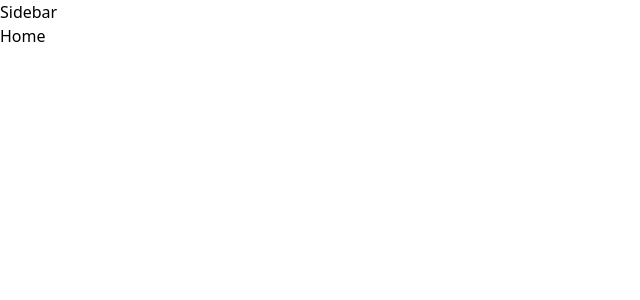
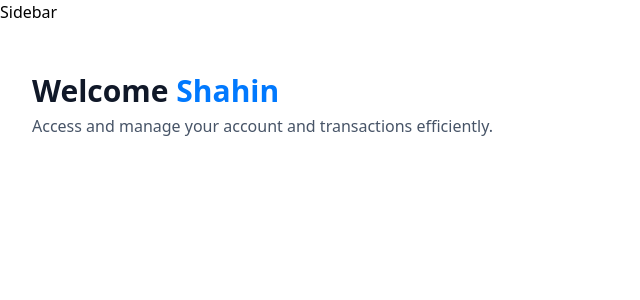
Before and after one commit to ShahinurAlamBhuiyan/Bank-Horizon, a Next.js app: page / in a window 1280 px wide. Shown: the top 300 px of the page, without its empty margins (0-640 px from the left). Built offline with nearby package versions, Linux system fonts and the light colour scheme.

Commit message:
design headerBox component

```diff
--- a/app/(root)/page.tsx
+++ b/app/(root)/page.tsx
@@ -1,8 +1,21 @@
+import HeaderBox from '@/components/HeaderBox'
 import React from 'react'
 
 const Home = () => {
+  const loggedIn = { firstName: 'Shahin' }
   return (
-    <div>Home</div>
+    <section className='home'>
+      <div className='home-content'>
+        <header className='home-header'>
+          <HeaderBox
+            type="greeting"
+            title="Welcome"
+            user={loggedIn?.firstName || 'Guest'}
+            subtext="Access and manage your account and transactions efficiently."
+          />
+        </header>
+      </div>
+    </section>
   )
 }
 
--- /dev/null
+++ b/components/HeaderBox.tsx
@@ -0,0 +1,21 @@
+import React from 'react'
+
+const HeaderBox = ({ type = "title", title, subtext, user }: HeaderBoxProps) => {
+    return (
+        <div className='header-box'>
+            <h1 className='header-box-title'>
+                {title}
+                {type === 'greeting' &&
+                    (
+                        <span className='text-bankGradient'>
+                            &nbsp;{user}
+                        </span>
+                    )
+                }
+            </h1>
+            <p className='header-box-subtext'>{subtext}</p>
+        </div>
+    )
+}
+
+export default HeaderBox
--- /dev/null
+++ b/components/ui/button.tsx
@@ -0,0 +1,56 @@
+import * as React from "react"
+import { Slot } from "@radix-ui/react-slot"
+import { cva, type VariantProps } from "class-variance-authority"
+
+import { cn } from "@/lib/utils"
+
+const buttonVariants = cva(
+  "inline-flex items-center justify-center whitespace-nowrap rounded-md text-sm font-medium ring-offset-background transition-colors focus-visible:outline-none focus-visible:ring-2 focus-visible:ring-ring focus-visible:ring-offset-2 disabled:pointer-events-none disabled:opacity-50",
+  {
+    variants: {
+      variant: {
+        default: "bg-primary text-primary-foreground hover:bg-primary/90",
+        destructive:
+          "bg-destructive text-destructive-foreground hover:bg-destructive/90",
+        outline:
+          "border border-input bg-background hover:bg-accent hover:text-accent-foreground",
+        secondary:
+          "bg-secondary text-secondary-foreground hover:bg-secondary/80",
+        ghost: "hover:bg-accent hover:text-accent-foreground",
+        link: "text-primary underline-offset-4 hover:underline",
+      },
+      size: {
+        default: "h-10 px-4 py-2",
+        sm: "h-9 rounded-md px-3",
+        lg: "h-11 rounded-md px-8",
+        icon: "h-10 w-10",
+      },
+    },
+    defaultVariants: {
+      variant: "default",
+      size: "default",
+    },
+  }
+)
+
+export interface ButtonProps
+  extends React.ButtonHTMLAttributes<HTMLButtonElement>,
+    VariantProps<typeof buttonVariants> {
+  asChild?: boolean
+}
+
+const Button = React.forwardRef<HTMLButtonElement, ButtonProps>(
+  ({ className, variant, size, asChild = false, ...props }, ref) => {
+    const Comp = asChild ? Slot : "button"
+    return (
+      <Comp
+        className={cn(buttonVariants({ variant, size, className }))}
+        ref={ref}
+        {...props}
+      />
+    )
+  }
+)
+Button.displayName = "Button"
+
+export { Button, buttonVariants }
--- a/package.json
+++ b/package.json
@@ -9,6 +9,7 @@
     "lint": "next lint"
   },
   "dependencies": {
+    "@radix-ui/react-slot": "^1.0.2",
     "class-variance-authority": "^0.7.0",
     "clsx": "^2.1.1",
     "lucide-react": "^0.379.0",
```
Also changed, not shown: 1 other file (tests, documents, lock files or other folders).
